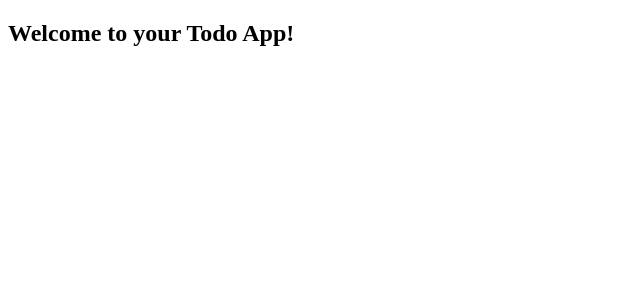
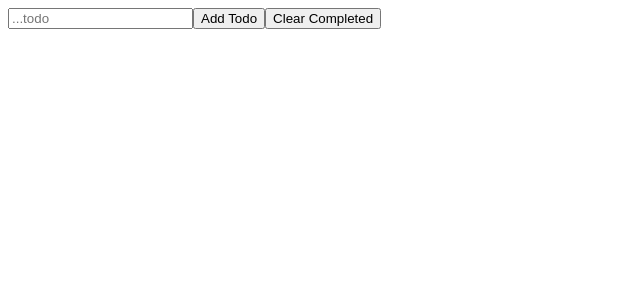
Before and after one commit to bloominstituteoftechnology/web-module-project-class-components, a React (Create React App) app: page / in a window 1280 px wide. Shown: the top 300 px of the page, without its empty margins (0-640 px from the left). Built offline with nearby package versions, Linux system fonts and the light colour scheme; the HTML template or start-up script is replaced by a standard one.

Commit message:
MVP All Done

```diff
--- a/src/App.js
+++ b/src/App.js
@@ -1,13 +1,34 @@
 import React from 'react';
+import TodoList from './components/TodoList';
+import TodoForm from './components/TodoForm';
 
 class App extends React.Component {
-  // you will need a place to store your state in this component.
-  // design `App` to be the parent component of your application.
-  // this component is going to take care of state, and any change handlers you need to work with your state
+  constructor() {
+    super();
+    this.addItem = this.addItem.bind(this);
+    this.clearDoneItems = this.clearDoneItems.bind(this);
+    this.completeItem = this.completeItem.bind(this);
+    this.state = {todos: []};
+  }
+
+  addItem(string){
+    this.setState({todos: [...this.state.todos, {text:string, done:false}]});
+  }
+
+  clearDoneItems(){
+    this.setState({todos: this.state.todos.filter((item)=>!item.done)});
+  }
+
+  completeItem(index){
+
+    return () => this.setState({todos: this.state.todos.map((item, idx) => {if(idx===index) return {...item, done:!item.done}; return item})});
+  }
+
   render() {
     return (
       <div>
-        <h2>Welcome to your Todo App!</h2>
+        <TodoList todos={this.state.todos} completeItem={this.completeItem}/>
+        <TodoForm addItem={this.addItem} clearDoneItems={this.clearDoneItems}/>
       </div>
     );
   }
--- a/src/components/Todo.js
+++ b/src/components/Todo.js
@@ -0,0 +1,13 @@
+import React from 'react';
+
+class Todo extends React.Component {
+  render() {
+    return (
+      <div>
+        <p onClick={this.props.completeItem} style={{textDecoration: this.props.done?'line-through':'none'}}>{this.props.text}</p>
+      </div>
+    );
+  }
+}
+
+export default Todo;
--- a/src/components/TodoForm.js
+++ b/src/components/TodoForm.js
@@ -0,0 +1,38 @@
+import React from 'react';
+
+class TodoForm extends React.Component {
+  constructor(){
+    super();
+    this.onInputChange = this.onInputChange.bind(this);
+    this.onAddButtonClick = this.onAddButtonClick.bind(this);
+    this.onClearButtonClick = this.onClearButtonClick.bind(this);
+    this.onKeyUp = this.onKeyUp.bind(this);
+    this.state = {input:''};
+  }
+
+  onInputChange(event){
+    this.setState({input:event.target.value});
+  }
+  onAddButtonClick(){
+    this.props.addItem(this.state.input);
+    this.setState({input:""});
+  }
+  onClearButtonClick(){
+    this.props.clearDoneItems();
+  }
+  onKeyUp(event){
+    if(event.key==="Enter") this.onAddButtonClick(event);
+  }
+
+  render() {
+    return (
+      <div>
+        <input type='text' placeholder='...todo' onChange={this.onInputChange} onKeyUp={this.onKeyUp} value={this.state.input}/>
+        <button onClick={this.onAddButtonClick}>Add Todo</button>
+        <button onClick={this.onClearButtonClick}>Clear Completed</button>
+      </div>
+    );
+  }
+}
+
+export default TodoForm;
--- a/src/components/TodoList.js
+++ b/src/components/TodoList.js
@@ -1,2 +1,14 @@
-// your components will all go in this `component` directory.
-// feel free to change this component.js into TodoList.js
+import React from 'react';
+import Todo from './Todo';
+
+class TodoList extends React.Component {
+  render() {
+    return (
+      <div>
+        { this.props.todos.map((item, index) => <Todo text={item.text} done={item.done} completeItem={this.props.completeItem(index)}/>) }
+      </div>
+    );
+  }
+}
+
+export default TodoList;
```
